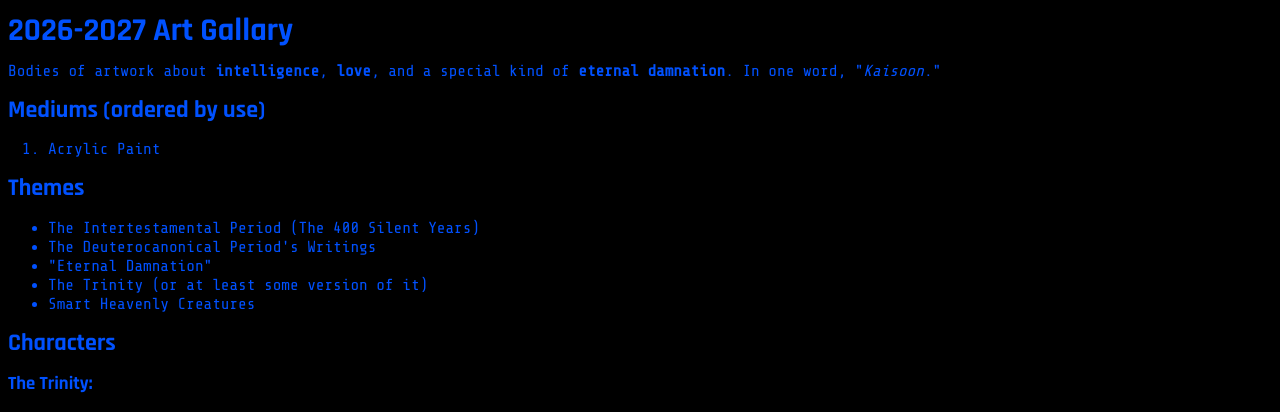
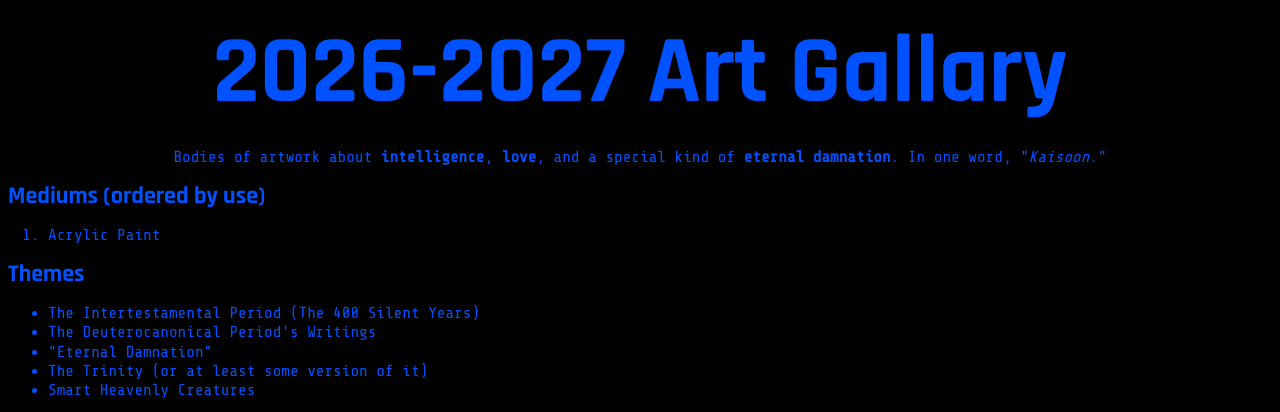
Before and after one commit to tolumeadows/practices, a Flask app: page / in a window 1280 px wide. Shown: the top 412 px of the page. Run offline with Flask 3, Linux system fonts and the light colour scheme.

Commit message:
7:59 PM 11/2/26

```diff
--- a/web_page/static/css/style.css
+++ b/web_page/static/css/style.css
@@ -13,6 +13,8 @@ title {
 h1 {
     font-family: 'Rajdhani', sans-serif;
     font-weight: 700;
+    text-align: center;
+    font-size: 6rem;
 }
 
 h2 {
@@ -36,3 +38,7 @@ ol {
 ul {
     font-family: 'Share Tech Mono', monospace;
 }
+
+.sly-info {
+    text-align: center;
+}
--- a/web_page/templates/index.html
+++ b/web_page/templates/index.html
@@ -14,7 +14,7 @@
 
         <body>
             <header>
-                <p>Bodies of artwork about <strong>intelligence</strong>, <strong>love</strong>, and a special kind of <strong>eternal damnation</strong>. In one word, "<em>Kaisoon</em>."</p>
+                <p class="sly-info">Bodies of artwork about <strong>intelligence</strong>, <strong>love</strong>, and a special kind of <strong>eternal damnation</strong>. In one word, "<em>Kaisoon</em>."</p>
             </header>
 
             <main>
```
